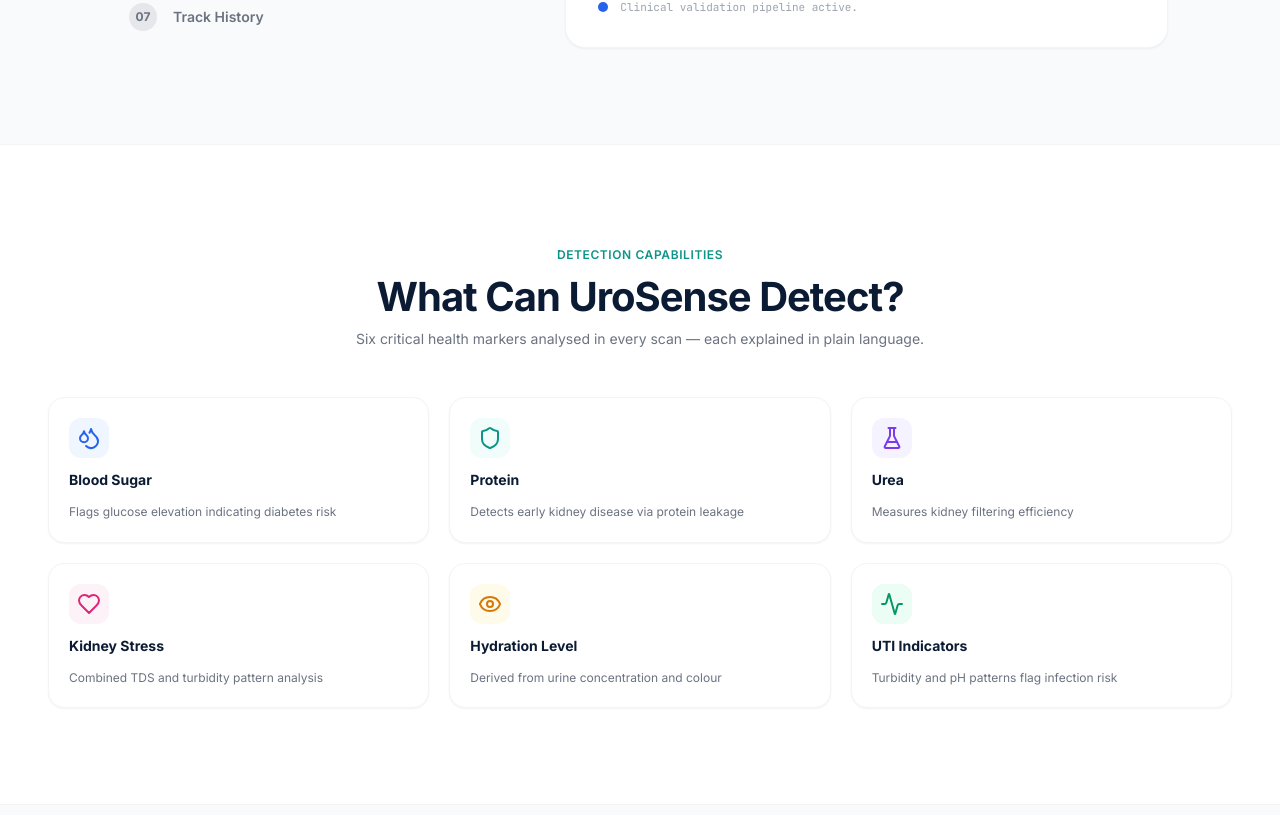
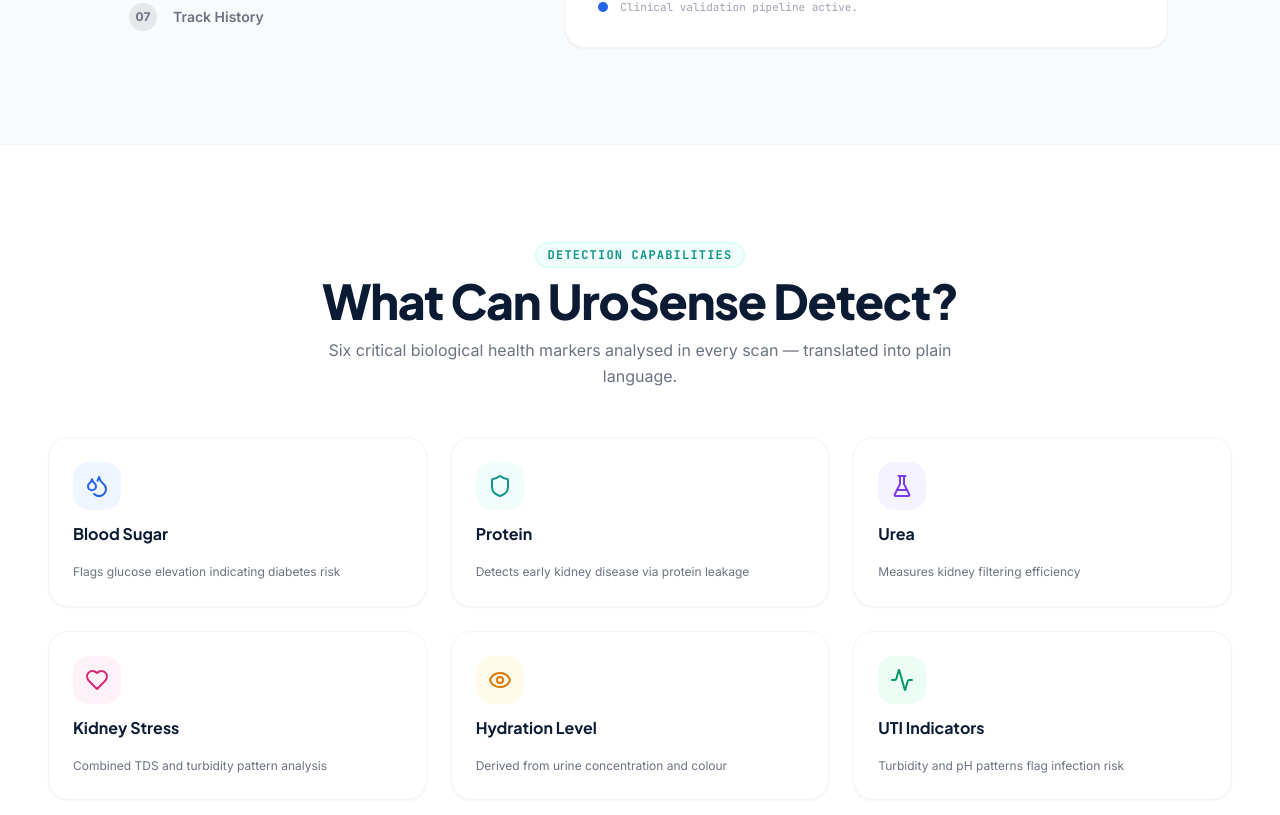
Before and after one commit to umeshpandeysh/Smart-Urine-Monitoring-System, a Next.js app: page / in a window 1280 px wide. Shown: the part 1745-2560 px from the top of the page. Built offline with nearby package versions, Linux system fonts and the light colour scheme; no server answers.

Commit message:
style(homepage): complete Phase A1 visual enhancement for homepage hero, feature cards, and CTA section

```diff
--- a/src/app/page.tsx
+++ b/src/app/page.tsx
@@ -235,25 +235,27 @@
         {/* ══════════════════════════════════════════════════
             WHAT CAN UROSENSE DETECT
         ══════════════════════════════════════════════════ */}
-        <section className="bg-white py-20 md:py-24">
+        <section className="bg-white py-20 md:py-24 border-b border-gray-100">
           <div className="max-w-7xl mx-auto px-6 md:px-12 space-y-12">
-            <div className="text-center max-w-2xl mx-auto space-y-2">
-              <span className="text-xs font-semibold text-[#0D9488] uppercase tracking-wider">Detection Capabilities</span>
-              <h2 className="font-bold text-[#0B1B33]" style={{ fontSize: 'clamp(1.75rem, 4vw, 2.5rem)', lineHeight: 1.2, letterSpacing: '-0.025em', fontFamily: 'var(--font-plus-jakarta), var(--font-manrope), sans-serif' }}>
+            <div className="text-center max-w-2xl mx-auto space-y-3">
+              <span className="text-xs font-mono font-bold text-[#0D9488] uppercase tracking-widest bg-teal-50 px-3 py-1 rounded-full border border-teal-100">Detection Capabilities</span>
+              <h2 className="font-extrabold text-[#0B1B33] text-3xl md:text-5xl tracking-tight" style={{ fontFamily: 'var(--font-plus-jakarta), sans-serif' }}>
                 What Can UroSense Detect?
               </h2>
-              <p className="text-gray-500 text-sm">
-                Six critical health markers analysed in every scan — each explained in plain language.
+              <p className="text-gray-500 text-base leading-relaxed">
+                Six critical biological health markers analysed in every scan — translated into plain language.
               </p>
             </div>
-            <div className="grid grid-cols-1 sm:grid-cols-2 lg:grid-cols-3 gap-5">
+            <div className="grid grid-cols-1 sm:grid-cols-2 lg:grid-cols-3 gap-6 items-stretch">
               {DETECTS.map((d) => (
-                <div key={d.name} className="bg-white rounded-xl border border-gray-100 shadow-sm p-5 space-y-3 transition-all duration-300 hover:border-gray-300 cursor-default">
-                  <div className="w-10 h-10 rounded-lg flex items-center justify-center" style={{ background: d.bg }}>
-                    <d.icon className="w-4.5 h-4.5" style={{ color: d.color }} />
+                <div key={d.name} className="bg-white rounded-2xl border border-gray-100 shadow-sm p-6 space-y-4 transition-all duration-300 hover:shadow-md hover:border-blue-200 cursor-default flex flex-col justify-between h-full group">
+                  <div className="space-y-3">
+                    <div className="w-12 h-12 rounded-xl flex items-center justify-center shrink-0 transition-transform group-hover:scale-110" style={{ background: d.bg }}>
+                      <d.icon className="w-6 h-6" style={{ color: d.color }} />
+                    </div>
+                    <h3 className="font-bold text-[#0B1B33] text-base" style={{ fontFamily: 'var(--font-plus-jakarta), sans-serif' }}>{d.name}</h3>
+                    <p className="text-gray-500 text-xs leading-relaxed pt-1">{d.note}</p>
                   </div>
-                  <h3 className="font-bold text-[#0B1B33] text-sm">{d.name}</h3>
-                  <p className="text-gray-500 text-xs leading-relaxed">{d.note}</p>
                 </div>
               ))}
             </div>
@@ -398,17 +400,21 @@
         {/* ══════════════════════════════════════════════════
             CTA
         ══════════════════════════════════════════════════ */}
-        <section className="bg-[#0B1B33] py-16 md:py-20">
-          <div className="max-w-4xl mx-auto px-6 text-center space-y-6">
-            <h2 className="font-bold text-white leading-tight" style={{ fontSize: 'clamp(1.5rem, 4vw, 2.25rem)', letterSpacing: '-0.025em', fontFamily: 'var(--font-plus-jakarta), var(--font-manrope), sans-serif' }}>
+        <section className="relative overflow-hidden bg-gradient-to-br from-[#0B1B33] via-[#0F284B] to-[#0B1B33] py-20 md:py-28 text-white border-t border-gray-800">
+          <div className="absolute inset-0 opacity-15 pointer-events-none" style={{ backgroundImage: 'radial-gradient(#2563EB 1px, transparent 1px)', backgroundSize: '32px 32px' }} />
+          <div className="relative max-w-4xl mx-auto px-6 text-center space-y-8 z-10">
+            <span className="inline-flex items-center gap-2 px-4 py-1.5 rounded-full bg-blue-500/20 border border-blue-400/30 text-blue-300 font-mono text-xs font-bold uppercase tracking-wider">
+              Secure Telemetry Access
+            </span>
+            <h2 className="font-extrabold text-white text-3xl md:text-5xl leading-tight tracking-tight" style={{ fontFamily: 'var(--font-plus-jakarta), sans-serif' }}>
               Ready to See Your Health Report?
             </h2>
-            <p className="text-gray-400 text-sm leading-relaxed max-w-md mx-auto">
-              Log in with your phone number to access your complete report history, track trends over time, and understand what your body is telling you.
+            <p className="text-gray-300 text-base md:text-lg leading-relaxed max-w-lg mx-auto">
+              Log in with your phone number to access your complete report history, track biological trends over time, and understand what your body is telling you.
             </p>
-            <div className="flex justify-center pt-2">
-              <Link href="/login" className="inline-flex items-center gap-2 px-8 py-3.5 rounded-xl bg-[#2563EB] text-white font-semibold text-sm hover:bg-[#1d4ed8] shadow-lg shadow-blue-900/30 transition-all duration-200 hover:-translate-y-0.5">
-                Access Patient Portal <ArrowRight className="w-4 h-4" />
+            <div className="flex justify-center pt-4">
+              <Link href="/login" className="inline-flex items-center gap-3 px-9 py-4 rounded-2xl bg-gradient-to-r from-[#2563EB] to-[#1D4ED8] text-white font-extrabold text-base hover:from-[#1D4ED8] hover:to-[#1E40AF] shadow-2xl shadow-blue-500/40 transition-all duration-300 hover:scale-105">
+                Access Patient Portal <ArrowRight className="w-5 h-5" />
               </Link>
             </div>
           </div>
```
